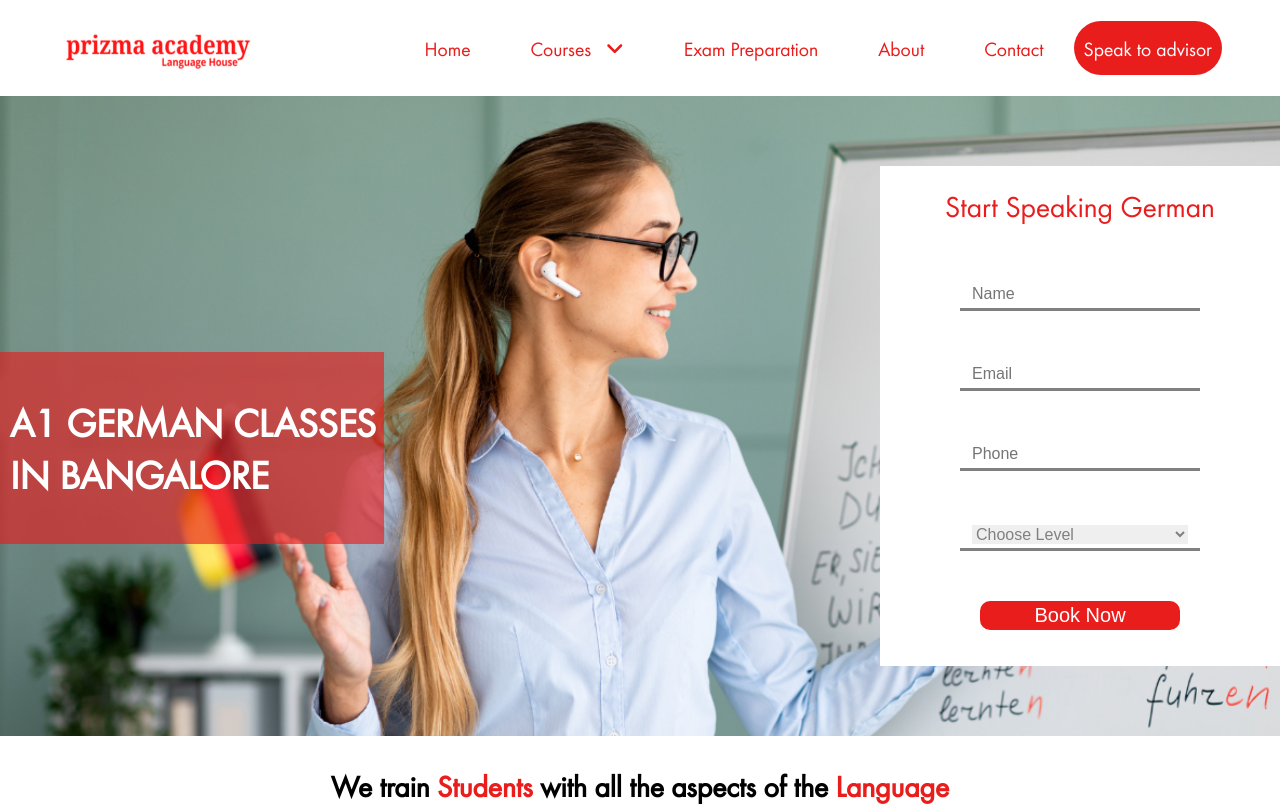
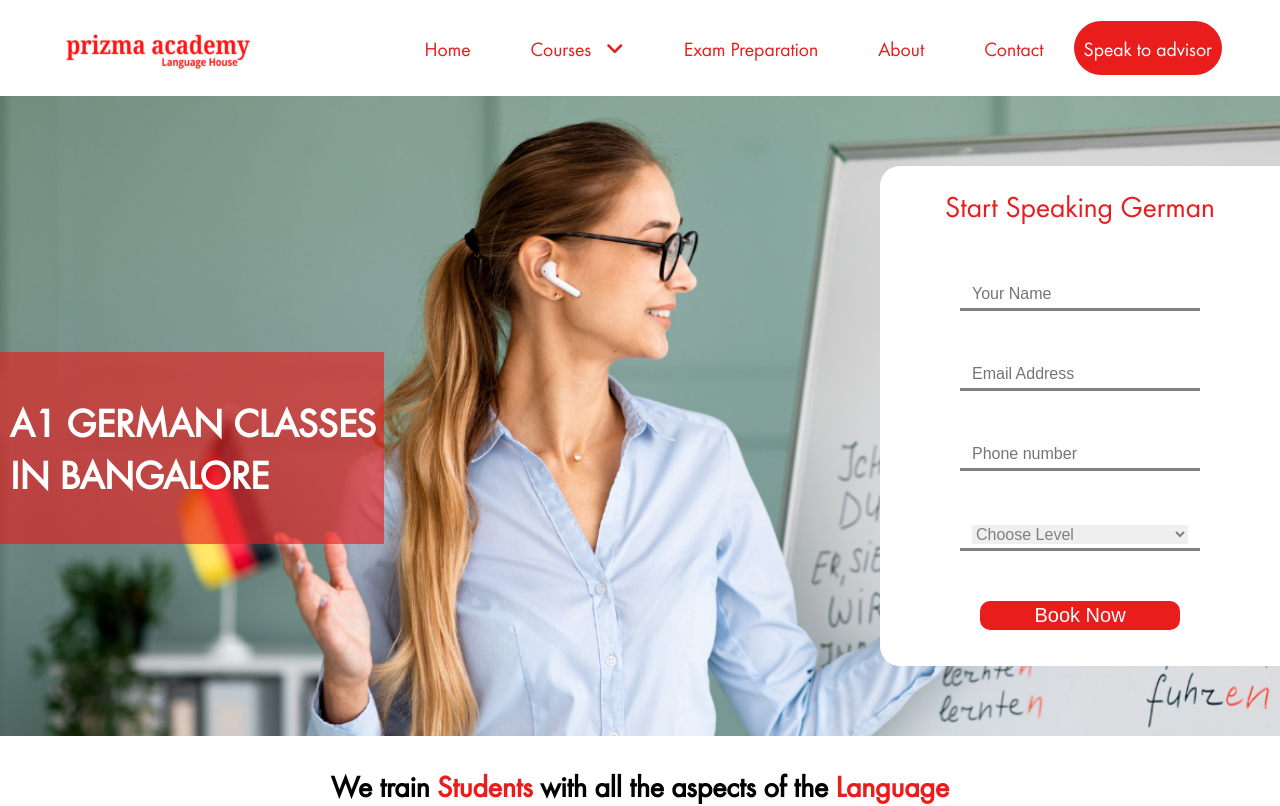
Before and after one commit to PrajwalHS2609/Language-Classes, a React (Create React App) app: page /a1-german-course in a window 1280 px wide. Shown: the top 806 px of the page. Built offline with nearby package versions, Linux system fonts and the light colour scheme.

Commit message:
form all pages

```diff
--- a/src/Components/Form/Form.css
+++ b/src/Components/Form/Form.css
@@ -26,7 +26,8 @@
   color: white;
   font-size: 30px;
   position: absolute;
-  right: 400px;top: 60px;
+  right: 400px;
+  top: 60px;
   cursor: pointer;
 }
 .formMainContainer {
@@ -40,6 +41,9 @@
   align-items: center;
   flex-direction: column;
   position: relative;
+
+  border-top-left-radius: 20px;
+  border-bottom-left-radius: 20px;
 }
 
 .formMainContainer > form {
@@ -244,7 +248,7 @@
   color: white;
   text-decoration: none;
 }
-.sub:hover{
+.sub:hover {
   color: var(--customColor);
 }
 @media screen and (min-width: 320px) and (max-width: 767px) {
--- a/src/Components/Form/FormMain.jsx
+++ b/src/Components/Form/FormMain.jsx
@@ -1,37 +1,45 @@
 import React from "react";
 import "./Form.css";
-import { useState } from "react";
-import { useNavigate } from "react-router-dom";
+import Swal from "sweetalert2";
 
 const FormMain = () => {
-  let navigate = useNavigate();
-  let [data, setData] = useState({
-    userName: "",
-    email: "",
-    phone: "",
-    detail: "",
-  });
+  const onSubmit = async (event) => {
+    event.preventDefault();
+    const form = event.target;
+    const formData = new FormData(event.target);
 
-  let { name, email, phone } = data;
+    formData.append("access_key", "8e8187ed-fc3e-4bd8-b553-0755da89ab07");
 
-  let handleData = (e) => {
-    let name = e.target.name;
-    let value = e.target.value;
-    setData({ ...data, [name]: value });
-  };
+    const object = Object.fromEntries(formData);
+    const json = JSON.stringify(object);
 
-  let handleSubmit = (e) => {
-    e.preventDefault();
-    // let { name, phone, email, requirement } = data;
-    // const mailtoLink = `mailto:hello@buildurspace.com?subject=Message from ${name}&body=${encodeURIComponent(
-    //   `Name: ${name}\nPhone: ${phone}\nEmail: ${email}\n\n${requirement}`
-    // )}`;
-    // window.location.href = mailtoLink;
-    navigate("/thank-you");
+    const res = await fetch("https://api.web3forms.com/submit", {
+      method: "POST",
+      headers: {
+        "Content-Type": "application/json",
+        Accept: "application/json",
+      },
+      body: json,
+    }).then((res) => res.json());
+
+    if (res.success) {
+      Swal.fire({
+        title: "Success!",
+        text: "Mail Sent successfully",
+        icon: "success",
+      });
+      form.reset(); // Clear the form after successful submission
+    } else {
+      Swal.fire({
+        title: "Error!",
+        text: "Failed to send message. Please try again later.",
+        icon: "error",
+      });
+    }
   };
   return (
     <div className="formMainContainer">
-      <form action="" onSubmit={handleSubmit}>
+      <form action="" onSubmit={onSubmit}>
         <fieldset>
           <legend>Start Speaking German</legend>
           <table>
@@ -39,13 +47,10 @@ const FormMain = () => {
               <td>
                 <input
                   type="text"
-                  id="name"
+                  placeholder="Your Name"
                   name="name"
-                  value={name}
-                  placeholder="Name"
-                  onChange={handleData}
-                  autoComplete="no"
                   required
+                  autoComplete="off"
                 />
               </td>
             </tr>
@@ -53,14 +58,11 @@ const FormMain = () => {
               {/* <label htmlFor="email">Email :</label> */}
               <td>
                 <input
-                  type="text"
-                  id="email"
+                  type="email"
+                  placeholder="Email Address"
                   name="email"
-                  value={email}
-                  placeholder="Email"
-                  onChange={handleData}
-                  autoComplete="no"
                   required
+                  autoComplete="off"
                 />
               </td>
             </tr>
@@ -68,31 +70,27 @@ const FormMain = () => {
               {/* <label htmlFor="phone">Phone :</label> */}
               <td>
                 <input
-                  type="text"
-                  id="phone"
+                  type="phone"
+                  placeholder="Phone number"
+                  required
+                  autoComplete="off"
                   name="phone"
-                  value={phone}
-                  placeholder="Phone"
-                  onChange={handleData}
-                  autoComplete="no"
-                  required
                 />
               </td>
             </tr>
             <tr>
               {/* <label htmlFor="detail">Details :</label> */}
               <td>
-                <select name="course" id="course">
-                  Courses Level
+                <select name="course" id="course" required>
                   <option value="">Choose Level</option>
-                  <option value="">A1 Level</option>
-                  <option value="">A2 Level</option>
-                  <option value="">B1 Level</option>
-                  <option value="">B2 Level</option>
+                  <option value="A1 Level">A1 Level</option>
+                  <option value="A2 Level">A2 Level</option>
+                  <option value="B1 Level">B1 Level</option>
+                  <option value="B2 Level">B2 Level</option>
                 </select>
               </td>
             </tr>
-            <button className="sub" type="handlesubmit">
+            <button className="sub" type="onSubmit">
               Book Now
             </button>
           </table>
--- a/src/Components/Form/RespForm.jsx
+++ b/src/Components/Form/RespForm.jsx
@@ -1,33 +1,44 @@
-import React, { useState } from "react";
+import React from "react";
+import Swal from "sweetalert2";
 import "./Form.css";
-import { Link } from "react-router-dom";
 const RespForm = () => {
-  let [data, setData] = useState({
-    userName: "",
-    email: "",
-    phone: "",
-    detail: "",
-  });
+  const onSubmit = async (event) => {
+    event.preventDefault();
+    const form = event.target;
+    const formData = new FormData(event.target);
 
-  let { name, email, phone } = data;
+    formData.append("access_key", "8e8187ed-fc3e-4bd8-b553-0755da89ab07");
 
-  let handleData = (e) => {
-    let name = e.target.name;
-    let value = e.target.value;
-    setData({ ...data, [name]: value });
-  };
+    const object = Object.fromEntries(formData);
+    const json = JSON.stringify(object);
 
-  let handleSubmit = (e) => {
-    e.preventDefault();
-    // let { name, phone, email, requirement } = data;
-    // const mailtoLink = `mailto:hello@buildurspace.com?subject=Message from ${name}&body=${encodeURIComponent(
-    //   `Name: ${name}\nPhone: ${phone}\nEmail: ${email}\n\n${requirement}`
-    // )}`;
-    // window.location.href = mailtoLink;
+    const res = await fetch("https://api.web3forms.com/submit", {
+      method: "POST",
+      headers: {
+        "Content-Type": "application/json",
+        Accept: "application/json",
+      },
+      body: json,
+    }).then((res) => res.json());
+
+    if (res.success) {
+      Swal.fire({
+        title: "Success!",
+        text: "Mail Sent successfully",
+        icon: "success",
+      });
+      form.reset(); // Clear the form after successful submission
+    } else {
+      Swal.fire({
+        title: "Error!",
+        text: "Failed to send message. Please try again later.",
+        icon: "error",
+      });
+    }
   };
   return (
     <div className="respFormContainer">
-      <form action="" onSubmit={handleSubmit}>
+      <form action="" onSubmit={onSubmit}>
         <fieldset>
           <legend>Start Speaking German</legend>
           <table>
@@ -35,13 +46,10 @@ const RespForm = () => {
               <td>
                 <input
                   type="text"
-                  id="name"
+                  placeholder="Your Name"
                   name="name"
-                  value={name}
-                  placeholder="Name"
-                  onChange={handleData}
-                  autoComplete="no"
                   required
+                  autoComplete="off"
                 />
               </td>
             </tr>
@@ -49,14 +57,11 @@ const RespForm = () => {
               {/* <label htmlFor="email">Email :</label> */}
               <td>
                 <input
-                  type="text"
-                  id="email"
+                  type="email"
+                  placeholder="Email Address"
                   name="email"
-                  value={email}
-                  placeholder="Email"
-                  onChange={handleData}
-                  autoComplete="no"
                   required
+                  autoComplete="off"
                 />
               </td>
             </tr>
@@ -64,32 +69,28 @@ const RespForm = () => {
               {/* <label htmlFor="phone">Phone :</label> */}
               <td>
                 <input
-                  type="text"
-                  id="phone"
+                  type="phone"
+                  placeholder="Phone number"
+                  required
+                  autoComplete="off"
                   name="phone"
-                  value={phone}
-                  placeholder="Phone"
-                  onChange={handleData}
-                  autoComplete="no"
-                  required
                 />
               </td>
             </tr>
             <tr>
               {/* <label htmlFor="detail">Details :</label> */}
               <td>
-                <select name="course" id="course">
-                  Courses Level
+                <select name="course" id="course" required>
                   <option value="">Choose Level</option>
-                  <option value="">A1 Level</option>
-                  <option value="">A2 Level</option>
-                  <option value="">B1 Level</option>
-                  <option value="">B2 Level</option>
+                  <option value="A1 Level">A1 Level</option>
+                  <option value="A2 Level">A2 Level</option>
+                  <option value="B1 Level">B1 Level</option>
+                  <option value="B2 Level">B2 Level</option>
                 </select>
               </td>
             </tr>
-            <button className="sub" type="handlesubmit">
-              <Link to="/courses"> Book Now</Link>
+            <button className="sub" type="onSubmit">
+              Book Now
             </button>
           </table>
         </fieldset>
```
